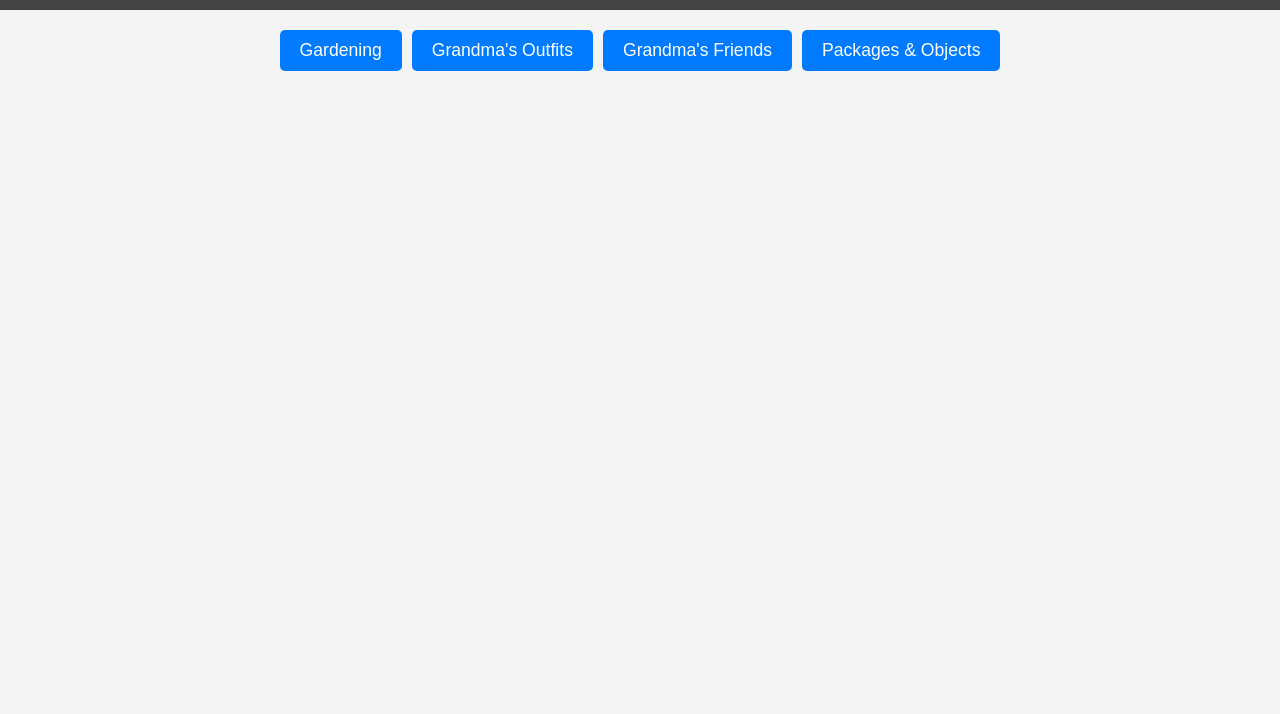
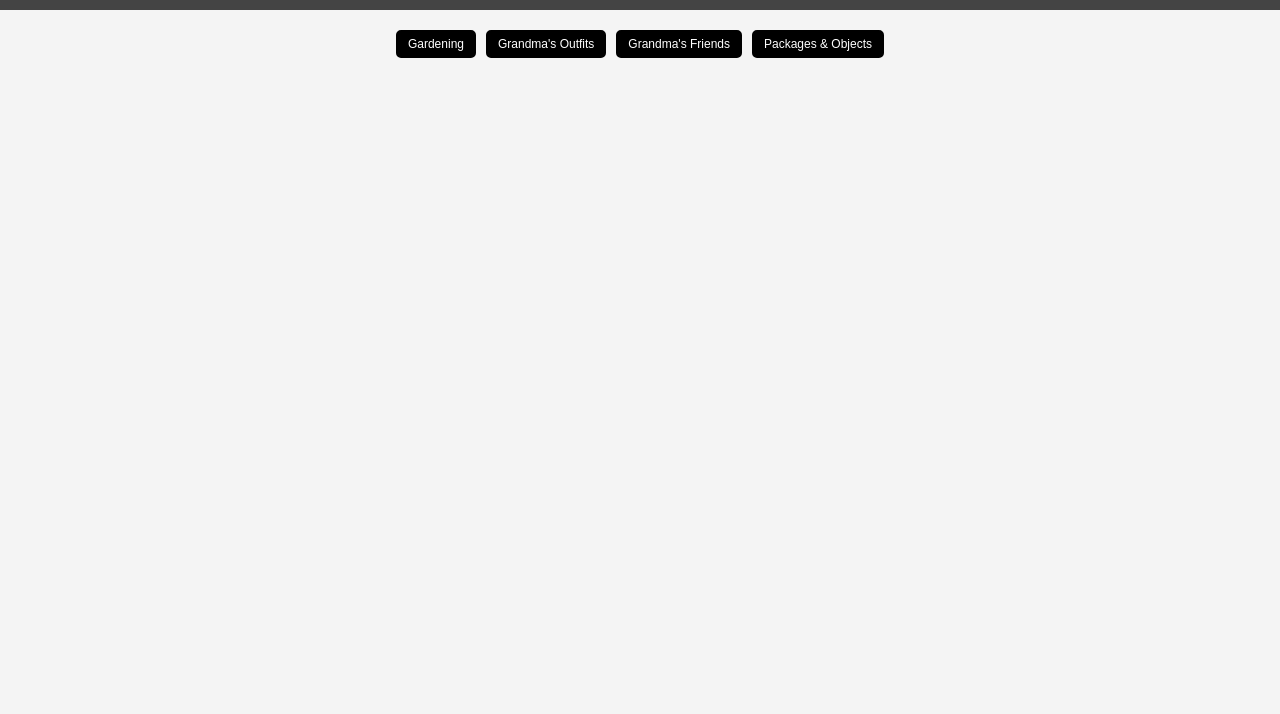
Before and after one commit to firework256/Typology-Grandma, a plain HTML site: page index.html in a window 1280 px wide. Shown: the part 86-800 px from the top of the page. Drawn offline with Linux system fonts and the light colour scheme.

Commit message:
Update style.css

```diff
--- a/style.css
+++ b/style.css
@@ -32,21 +32,25 @@ h1 {
     gap: 10px;
     margin-top: 20px;
 }
-
+/* Styling for the buttons */
 button {
-    padding: 10px 20px;
-    font-size: 1.1rem;
-    cursor: pointer;
-    border: none;
-    background-color: #007BFF;
-    color: white;
-    border-radius: 5px;
-    transition: background-color 0.3s ease;
+    padding: 5px 10px; /* Reduce padding to make the buttons smaller */
+    font-size: 12px; /* Make the text smaller */
+    background-color: black; /* Black background */
+    color: white; /* White text */
+    border: 2px solid black; /* Border around the button */
+    border-radius: 5px; /* Slightly rounded corners */
+    cursor: pointer; /* Change cursor to pointer on hover */
+    transition: background-color 0.3s, transform 0.2s; /* Smooth transition for hover effect */
 }
 
+/* Hover effect for buttons */
 button:hover {
-    background-color: #0056b3;
+    background-color: white; /* Change background color on hover */
+    color: black; /* Change text color on hover */
+    transform: scale(1.1); /* Slightly increase the button size on hover */
 }
+
 
 /* Section Layout */
 .section {
```
